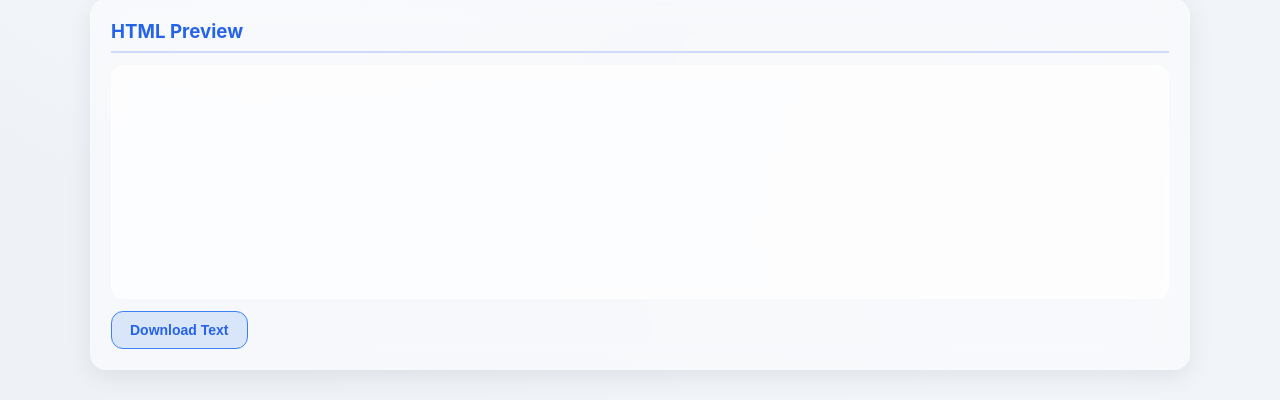
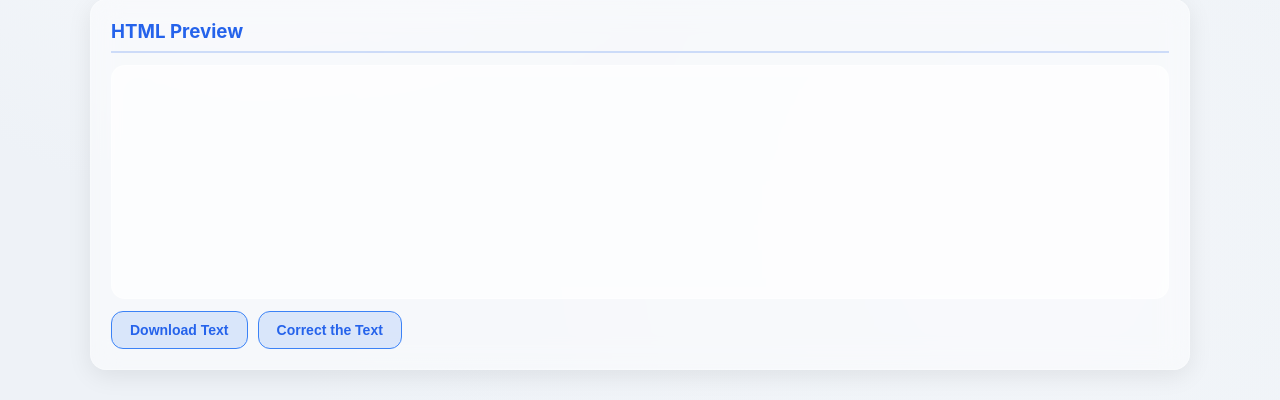
Before and after one commit to akshay-moolath/Marky, a FastAPI app: page / in a window 1280 px wide. Shown: the part 445-845 px from the top of the page. Run offline with FastAPI, Linux system fonts and the light colour scheme.

Commit message:
spell check using api included.NOT STABLE,because links in the markdown text are causing errors.

```diff
--- a/main.py
+++ b/main.py
@@ -1,11 +1,16 @@
-from fastapi import FastAPI, Request, Form
-from fastapi.responses import HTMLResponse
+from fastapi import FastAPI, Request, Form ,Body
+from fastapi import HTTPException
+from fastapi.responses import HTMLResponse, JSONResponse
 from fastapi.staticfiles import StaticFiles
 from fastapi.templating import Jinja2Templates
 from bs4 import BeautifulSoup
-import markdown
-import bleach
+import bleach,os,requests,markdown
+from dotenv import load_dotenv
+import json
 
+load_dotenv()
+OPENAI_URL = "https://api.api-ninjas.com/v1/spellcheck"
+API_KEY = os.getenv("API_KEY")
 
 app = FastAPI()
 templates = Jinja2Templates(directory="templates")
@@ -51,4 +56,29 @@ async def index(request: Request):
 async def render(request: Request, md: str = Form(...)):
     html= markdown_to_safe_html(md)
     plain = extract_text_from_html(html)
-    return templates.TemplateResponse("preview.html", {"request": request, "html": html, "md": md})
+    corrected_text= spellcheck(plain)
+    return templates.TemplateResponse("preview.html", {"request": request, "html": html, "md": md,"corrected_text": corrected_text})
+
+def spellcheck(plain: str) -> str:
+    if not API_KEY:
+        raise RuntimeError("API Ninjas key not found in .env (NINJA_KEY).")
+
+    url = "https://api.api-ninjas.com/v1/spellcheck"
+    params = {"text": plain}
+
+    headers = {
+        "X-Api-Key": API_KEY
+    }
+
+    try:
+        resp = requests.get(url, headers=headers, params=params, timeout=20)
+    except requests.RequestException as exc:
+        raise HTTPException(status_code=502, detail=f"API Key error: {exc}")
+
+    if resp.status_code != 200:
+        raise HTTPException(status_code=502, detail=resp.text)
+
+    data = resp.json()
+
+    # `corrected` always exists in Spell Check API response
+    return data.get("corrected", plain)
--- a/templates/preview.html
+++ b/templates/preview.html
@@ -82,7 +82,7 @@
             gap:10px;
         }
 
-        /* 🔑 BLUE LIQUID GLASS BUTTONS - Applies blue theme to ALL standard buttons */
+        /* BLUE LIQUID GLASS BUTTONS */
         button{
             padding:10px 18px;
             border-radius:12px;
@@ -101,7 +101,7 @@
             transform: translateY(-1px);
         }
 
-        /* Primary Button (Render) - remains full dark blue */
+        /* Primary Button (Render) */
         button[type="submit"]{
             background: var(--primary-color);
             color: white;
@@ -138,6 +138,24 @@
             margin-top:12px;
             display:flex;
             gap:10px;
+            align-items:center;
+        }
+
+        .spinner {
+            display: inline-block;
+            width:18px;
+            height:18px;
+            border:3px solid rgba(0,0,0,0.12);
+            border-top-color: var(--primary-color);
+            border-radius:50%;
+            animation: spin 0.9s linear infinite;
+            margin-left:6px;
+            vertical-align:middle;
+        }
+        .hidden { display:none; }
+
+        @keyframes spin {
+            to { transform: rotate(360deg); }
         }
 
         @media(max-width:900px){
@@ -160,21 +178,34 @@
                 <div class="controls">
                     <button type="submit">Render</button>
                     <button type="button" onclick="clearText()">Clear</button>
-
                 </div>
             </form>
         </div>
 
+        <!-- plain content (for debugging / optional) -->
         <template id="plain-content">{{ plain | default('') | tojson }}</template>
 
         <div class="glass">
             <h3 style="margin-top:0">HTML Preview</h3>
             <div id="preview-box" class="preview">
-                {{ html | default('') | safe }}
-            </div>
+    {% if corrected_text %}
+        {# corrected_text is plain text from API; convert double-newlines to paragraphs #}
+        {% for para in corrected_text.split('\n\n') %}
+            <p>{{ para | e }}</p>
+        {% endfor %}
+    {% elif corrected_html %}
+        {{ corrected_html | safe }}
+    {% elif html %}
+        {{ html | safe }}
+    {% else %}
+        <!-- empty -->
+    {% endif %}
+</div>
 
             <div class="download-row">
                 <button onclick="downloadPreviewText()">Download Text</button>
+                <button id="correct-btn" onclick="correctPreviewText()">Correct the Text</button>
+                <div id="spinner" class="spinner hidden" title="Processing..."></div>
             </div>
         </div>
 
@@ -184,7 +215,6 @@
         function clearText(){
             document.getElementById("md-area").value = "";
             document.getElementById("preview-box").innerHTML = "";
-            // The plain text box is gone, so no need to clear its content.
         }
 
         function downloadPreviewText(){
@@ -202,7 +232,57 @@
             document.body.removeChild(a);
         }
 
+        async function correctPreviewText() {
+            const preview = document.getElementById("preview-box");
+            const html = preview.innerHTML.trim();
+            if (!html) { alert("Nothing to correct."); return; }
 
+            // show spinner and disable button
+            const spinner = document.getElementById("spinner");
+            const btn = document.getElementById("correct-btn");
+            spinner.classList.remove("hidden");
+            btn.disabled = true;
+            btn.style.opacity = 0.7;
+
+            try {
+                const response = await fetch("/correct", {
+                    method: "POST",
+                    headers: { "Content-Type": "application/json" },
+                    body: JSON.stringify({ html: html })
+                });
+
+                if (!response.ok) {
+                    let msg = "Correction failed.";
+                    try {
+                        const err = await response.json();
+                        msg = err.detail || JSON.stringify(err);
+                    } catch(_) {}
+                    alert(msg);
+                    return;
+                }
+
+                const data = await response.json();
+
+                // Server should return { corrected_html: "<p>...</p>" }
+                if (data.corrected_html) {
+                    preview.innerHTML = data.corrected_html;
+                } else if (data.corrected_text) {
+                    // fallback: convert corrected_text (plain) to safe paragraphs while preserving existing links
+                    // We'll try a basic approach: preserve existing anchor tags, replace other text nodes.
+                    // Simpler fallback: just set textContent (links would be lost) — so prefer corrected_html on server.
+                    preview.textContent = data.corrected_text;
+                } else {
+                    alert("No corrected content returned.");
+                }
+            } catch (err) {
+                console.error(err);
+                alert("Network or server error while correcting text.");
+            } finally {
+                spinner.classList.add("hidden");
+                btn.disabled = false;
+                btn.style.opacity = 1;
+            }
+        }
     </script>
 
 </body>
```
Also changed, not shown: 1 other file.
